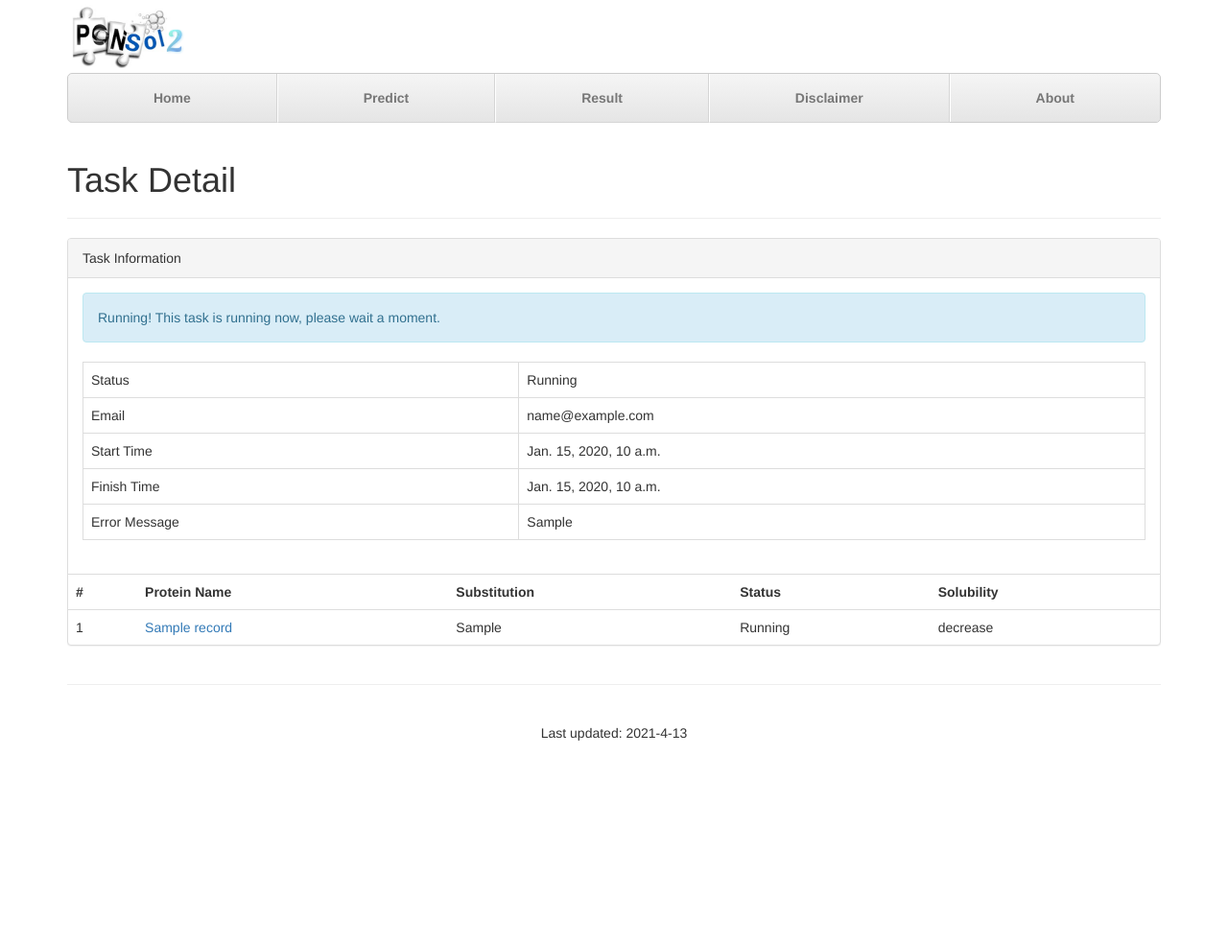
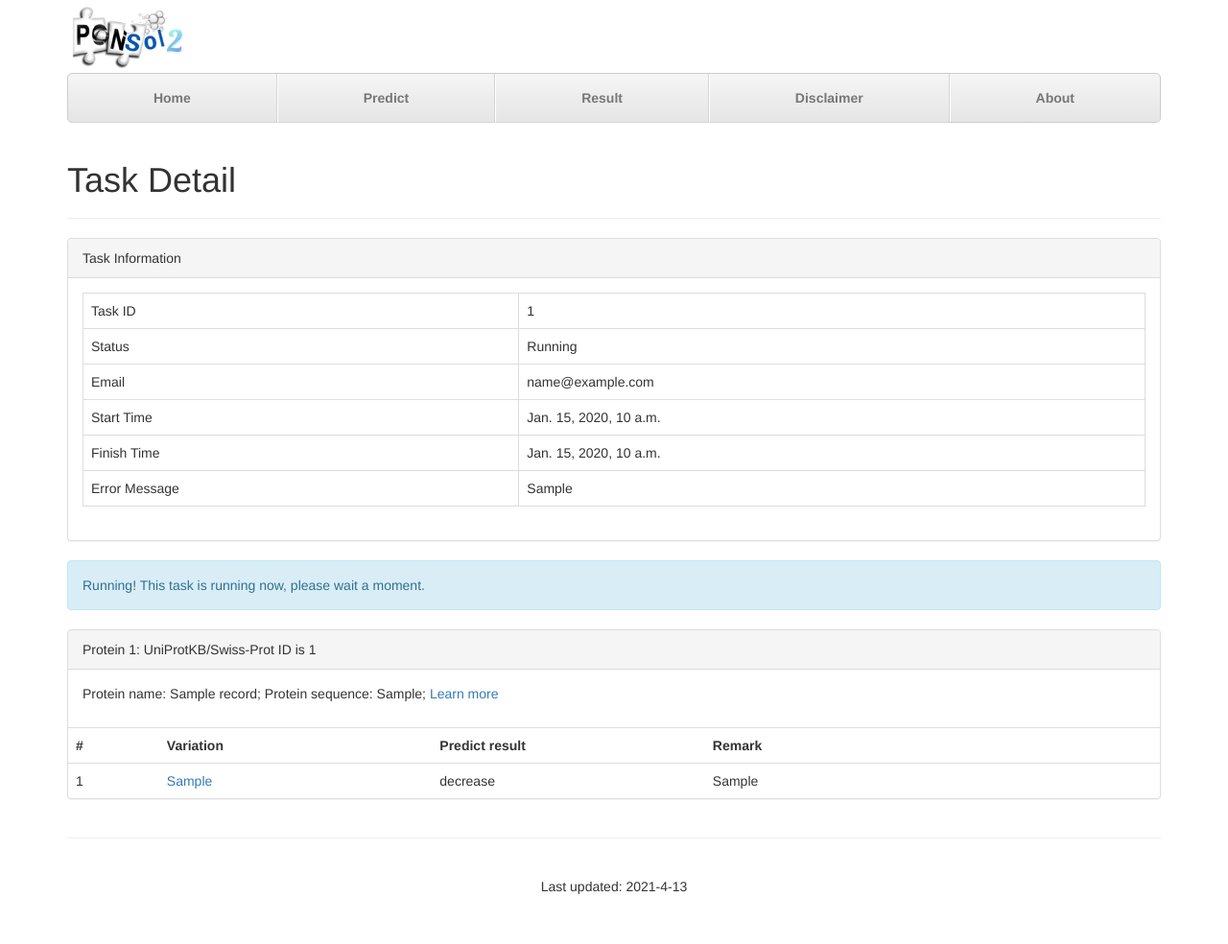
Before and after one commit to XDcat/PonSol2_Web, a Django app: page /task/1 in a window 1280 px wide. Shown: the whole page at 96% size. Before the commit the page ends 772 px from the top, so only its background shows below. Run offline with Django 3.2, Linux system fonts and the light colour scheme; tables that the repository leaves empty hold one stand-in row (values such as "Sample post"); parts of the project's set-up code (start-up, migrations or seed data) failed here and were passed over; some libraries are stand-ins or nearby versions.

Commit message:
修改预测结果的展示页面。

```diff
--- a/ponsol2web/models.py
+++ b/ponsol2web/models.py
@@ -1,19 +1,39 @@
 from django.db import models
+from collections import defaultdict
 
 
 # Create your models here.
 
 class Task(models.Model):
+    INPUT_TYPE = (
+        ("id", "ID"),
+        ("seq", "Sequence")
+    )
     ip = models.GenericIPAddressField()
     mail = models.EmailField(null=True)
     start_time = models.DateTimeField(auto_now=True)
     finish_time = models.DateTimeField(null=True)
     status = models.TextField(null=True)  # 是否正确预测
+    input_type = models.TextField(max_length=10, choices=INPUT_TYPE, null=True)
     error_msg = models.TextField(max_length=1000, null=True)  # 错误信息
 
     def __str__(self):
         mail = self.mail if self.mail else "no email"
         return f"{mail}-{self.ip}"
+
+    def get_record_group(self):
+        """
+        如果record有id，则根据id分组；否则根据名称分组。
+        """
+        records = self.record_set.all()
+        id_group = defaultdict(list)
+        name_group = defaultdict(list)
+        for records in records:
+            if records.seq_id_type == "seq" or records.seq_id_type is None:
+                name_group[records.name].append(records)
+            else:
+                id_group[records.seq_id].append(records)
+        return id_group, name_group
 
 
 class Record(models.Model):
--- a/ponsol2web/templates/ponsol2web/task_detail.html
+++ b/ponsol2web/templates/ponsol2web/task_detail.html
@@ -1,4 +1,5 @@
 {% extends "ponsol2web/base_generic.html" %}
+{% load my_filter %}
 {% block title %} Detail {% endblock %}
 
 {% block content_title %} Result Detail{% endblock %}
@@ -7,20 +8,16 @@
     <div class="page-header">
         <h1>Task Detail<small></small></h1>
     </div>
+    {#    <h3>Task Detail</h3>#}
     <div class="panel panel-default">
         <!-- Default panel contents -->
         <div class="panel-heading">Task Information</div>
         <div class="panel-body">
-            {% if task.status == "running" %}
-                <div class="alert alert-info" role="alert">Running! This task is running now, please wait a moment.
-                </div>
-            {% elif task.status == "finished" %}
-                <div class="alert alert-success" role="alert">Finished! This task is finished, and the result is the
-                    followed.
-                </div>
-            {% elif task.status == "error" %}
-                <div class="alert alert-warning" role="alert">Error! {{ task.error_msg }}</div>            {% endif %}
             <table class="table table-bordered">
+                <tr>
+                    <td>Task ID</td>
+                    <td class="text-capitalize">{{ task.id }}</td>
+                </tr>
                 <tr>
                     <td>Status</td>
                     <td class="text-capitalize">{{ task.status }}</td>
@@ -53,28 +50,84 @@
             </table>
         </div>
 
-        {% if task.record_set.all %}
-            <!-- Table -->
-            <table class="table table-hover">
-                <tr>
-                    <th>#</th>
-                    <th>Protein Name</th>
-                    <th>Substitution</th>
-                    <th>Status</th>
-                    <th>Solubility</th>
-                </tr>
-                {% for record in task.record_set.all %}
-                    <tr>
-                        <td>{{ forloop.counter }}</td>
-                        <td><a href="{% url "ponsol2:record-detail" record.id %}">{{ record.name }}</a></td>
-                        <td>{{ record.aa }}</td>
-                        <td class="text-capitalize">{{ record.status }}</td>
-                        <td>{{ record.get_solubility_display }}</td>
-                    </tr>
-                {% endfor %}
+    </div>
+    <div>
+        {% if task.status == "running" %}
+            <div class="alert alert-info" role="alert">Running! This task is running now, please wait a moment.
+            </div>
+        {% elif task.status == "finished" %}
+            <div class="alert alert-success" role="alert">Finished! This task is finished, and the result is the
+                followed.
+            </div>
+        {% elif task.status == "error" %}
+            <div class="alert alert-warning" role="alert">Error! {{ task.error_msg }}</div>            {% endif %}
+    </div>
+    <div>
 
-            </table>
+        {# 分组数据 #}
+        {% if record_group %}
+            {% for record_list in record_group %}
+                <div class="panel panel-default">
+                    <div class="panel-heading">
+                        Protein {{ forloop.counter }}:
+                        {% if record_list.0.seq_id %}
+                            {#                            {{ record_list.0.seq_id }} ({{ record_list.0.get_seq_id_type_display }})#}
+                            {{ record_list.0.get_seq_id_type_display }} is {{ record_list.0.seq_id }}
+                        {% else %}
+                            No ID provided
+                        {% endif %}
+                    </div>
+                    <div class="panel-body">
+                        {#                        <p>Protein id:#}
+                        {#                            {% if record_list.0.seq_id %}#}
+                        {#                                {{ record_list.0.seq_id }} ({{ record_list.0.get_seq_id_type_display }})#}
+                        {#                                                                {{ record_list.0.get_seq_id_type_display }} is {{ record_list.0.seq_id }}#}
+                        {#                            {% else %}#}
+                        {#                                Only provide FASTA sequence#}
+                        {#                            {% endif %}#}
+                        {##}
+                        {#                        </p>#}
+                        <p>
+                            Protein name: {{ record_list.0.name | shorten_str }};
+                            Protein sequence: {{ record_list.0.seq | shorten_str }};
+                            <a class="" href="{% url "ponsol2:protein_detail" record_list.0.id %}">Learn more</a>
+                        </p>
+                    </div>
+                    <table class="table">
+                        <tr class="row">
+                            <th class="col-md-1">#</th>
+                            <th class="col-md-3 ">Variation</th>
+                            <th class="col-md-3 ">Predict result</th>
+                            <th class="col-md-5 ">Remark</th>
+                        </tr>
+                        {% for record in record_list %}
+                            <tr class="row">
 
+                                <td> {{ forloop.counter }}</td>
+                                <td>
+                                    <a href="{% url "ponsol2:record-detail" record.id %}"> {{ record.aa }}</a>
+                                </td>
+                                <td>
+                                    {% if record.solubility %}
+                                        {{ record.get_solubility_display }}
+                                        {#                                        {% elif record.status %}#}
+                                    {% else %}
+                                        <span class="text-danger">
+                                                {{ record.status }}
+                                        </span>
+                                    {% endif %}
+                                </td>
+                                <td>
+                                    {% if record.error_msg %}
+                                        {{ record.error_msg }}
+                                    {% endif %}
+                                    {#                                    <a href="{% url "ponsol2:record-detail" record.id %}"> see details</a>#}
+                                </td>
+                            </tr>
+                        {% endfor %}
+                    </table>
+                </div>
+            {% endfor %}
         {% endif %}
     </div>
 {% endblock %}
--- /dev/null
+++ b/ponsol2web/templatetags/my_filter.py
@@ -0,0 +1,11 @@
+from django import template
+import textwrap
+
+register = template.Library()
+
+
+@register.filter
+def shorten_str(txt, max_len=20):
+    wrapper = textwrap.TextWrapper(width=max_len, placeholder=" ...", max_lines=2)
+    res = " ".join(wrapper.wrap(txt))
+    return res
--- a/ponsol2web/urls.py
+++ b/ponsol2web/urls.py
@@ -25,7 +25,9 @@ urlpatterns = [
     path("task/", views.task_list, name="task-list"),
     path("task/<int:task_id>", views.task_detail, name="task-detail"),
     path("record/<int:record_id>", views.record_detail, name="record-detail"),
+    path("task/protein/<int:record_id>", views.protein_detail, name="protein_detail"),
 
+    # about
     path("about/", views.get_about, name="about"),
     path("disclaimer/", TemplateView.as_view(template_name="ponsol2web/disclaimer.html"), name="disclaimer"),
 
--- a/ponsol2web/views.py
+++ b/ponsol2web/views.py
@@ -76,7 +76,7 @@ def predict_seq(request):
 
         log.debug("request.POST = \n%s", request.POST)
         # create task
-        task = Task.objects.create(ip=ip, mail=mail, status="running")
+        task = Task.objects.create(ip=ip, mail=mail, status="running", input_type="seq")
         task.save()
         log.debug("creat task, id = %s", task.id)
         # check seq and aa
@@ -138,7 +138,7 @@ def predict_ids(request):
 
         log.debug("request.POST = \n%s", request.POST)
         # create task
-        task = Task.objects.create(ip=ip, mail=mail, status="running")
+        task = Task.objects.create(ip=ip, mail=mail, status="running", input_type="id")
         task.save()
         log.debug("creat task, id = %s", task.id)
         # check seq and aa
@@ -354,7 +354,10 @@ def task_list(request):
 
 def task_detail(request, task_id):
     task = Task.objects.get(id=task_id)
-    return render(request, "ponsol2web/task_detail.html", {"task": task})
+    id_group, name_group = task.get_record_group()
+    record_group = list(id_group.values()) + list(name_group.values())
+    return render(request, "ponsol2web/task_detail.html",
+                  {"task": task, "record_group": record_group})
 
 
 def record_detail(request, record_id):
@@ -374,3 +377,8 @@ def download_dataset_ponsol(request):
     file = open(path, 'rb')
     response = FileResponse(file)
     return response
+
+
+def protein_detail(request, record_id):
+    record = Record.objects.get(id=record_id)
+    return render(request, "ponsol2web/protein_detail.html", {"record": record})
```
Also changed, not shown: ponsol2web/templates/ponsol2web/protein_detail.html (added, +33 -0 lines), ponsol2web/templates/ponsol2web/task_list.html (+10 -8 lines), ponsol2web/migrations/0009_auto_20210414_1453.py (added), ponsol2web/templatetags/__init__.py (added).
